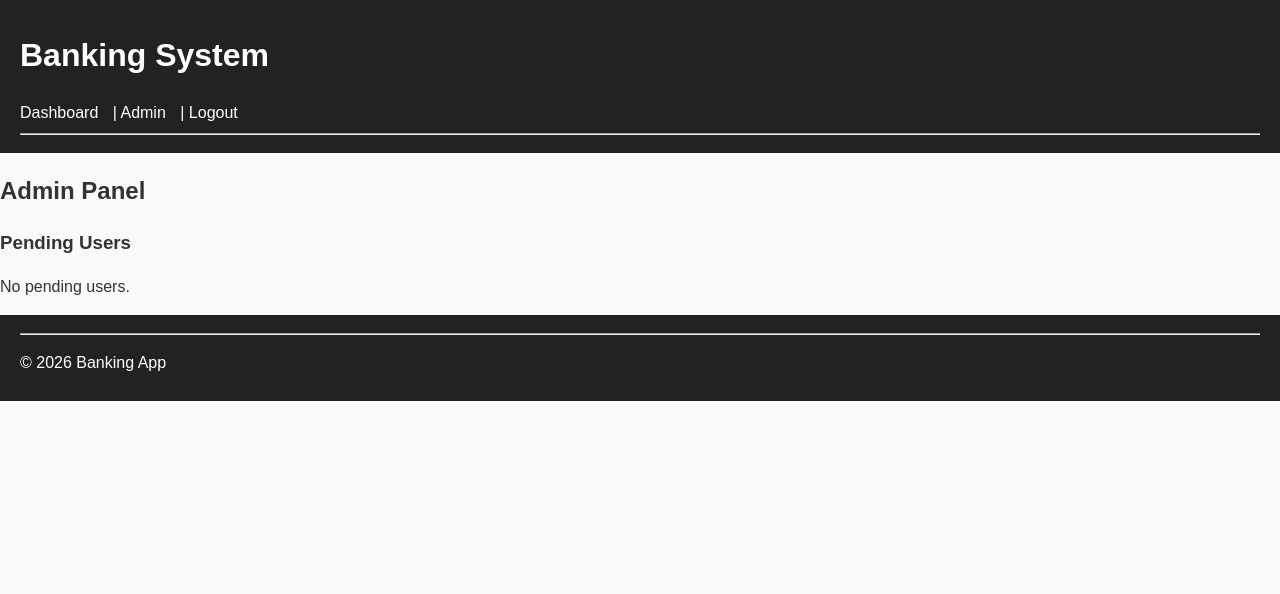
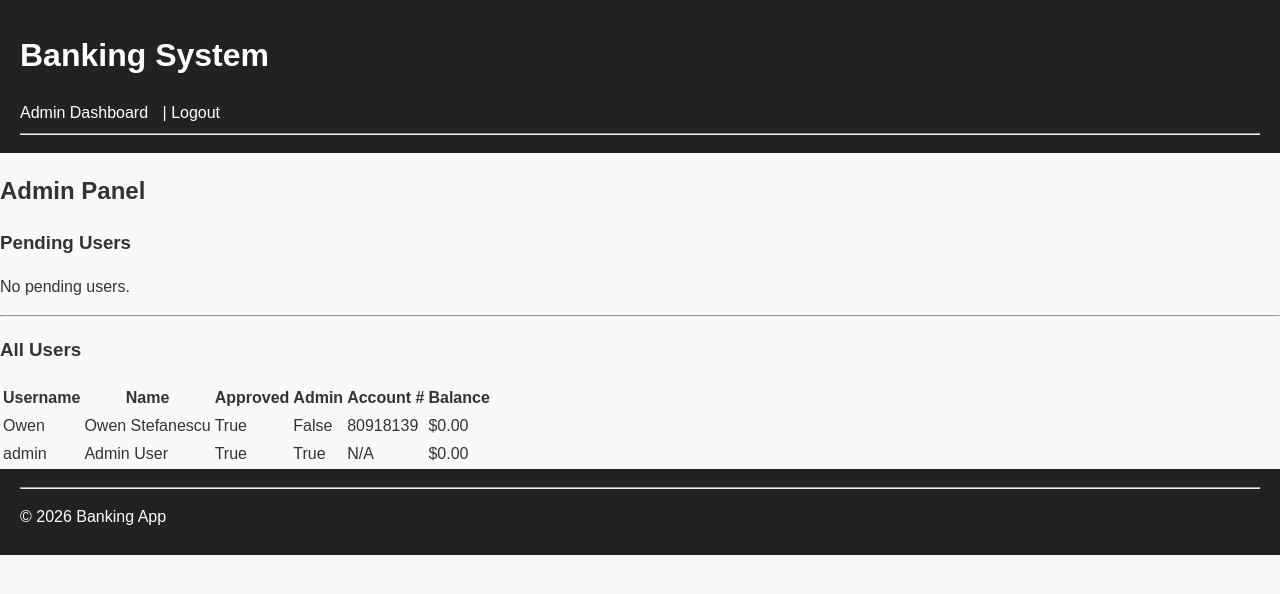
Before and after one commit to stefanescuowen-cmd/CSET-170-Final, a Flask app: page /admin in a window 1280 px wide. Shown: the top 594 px of the page. Run offline with Flask 3, Linux system fonts and the light colour scheme; the visitor is signed in with stand-in values (Sample User, id 1).

Commit message:
Implement user management features: add user deletion and detail viewing routes, enhance admin panel with all users display, and integrate transaction logging for transfers

```diff
--- a/bank_app/main.py
+++ b/bank_app/main.py
@@ -2,6 +2,7 @@ from flask import Flask, render_template, request, redirect, session, flash, get
 from config import Config
 from models import db
 from models.user import User
+from models.transaction import Transaction
 from werkzeug.security import generate_password_hash, check_password_hash
 import random
 
@@ -92,8 +93,10 @@ def admin_page():
     if not session.get("is_admin"):
         return "Unauthorized"
 
-    users = User.query.filter_by(approved=False).all()
-    return render_template("admin.html", users=users)
+    pending_users = User.query.filter_by(approved=False).all()
+    all_users = User.query.all()
+
+    return render_template("admin.html", pending_users=pending_users, all_users=all_users)
 
 # ------------------
 # Approve User Route
@@ -115,6 +118,35 @@ def approve(user_id):
     db.session.commit()
     flash(f"User {user.username} approved successfully!", "success")
     return redirect("/admin")
+
+# -----------------
+# Delete User Route
+# -----------------
+
+@app.route("/delete/<int:user_id>")
+def delete_user(user_id):
+    if not session.get("is_admin"):
+        return "Unauthorized"
+
+    user = User.query.get(user_id)
+    if user:
+        db.session.delete(user)
+        db.session.commit()
+        flash("User deleted", "success")
+
+    return redirect("/admin")
+
+# -----------------------
+# View User Details Route
+# -----------------------
+
+@app.route("/user/<int:user_id>")
+def view_user(user_id):
+    if not session.get("is_admin"):
+        return "Unauthorized"
+
+    user = User.query.get(user_id)
+    return render_template("user_detail.html", user=user)
 
 # -------------
 # Deposit Route
@@ -193,6 +225,15 @@ def transfer():
 
         sender.balance -= amount
         recipient.balance += amount
+
+        txn = Transaction(
+            sender_id=sender.id,
+            recipient_id=recipient.id,
+            amount=amount,
+            type="transfer"
+        )
+        db.session.add(txn)
+
         db.session.commit()
 
         flash(f"Transferred ${amount:.2f} to {recipient.username} successfully!", "success")
@@ -202,11 +243,15 @@ def transfer():
 
 # ---------------------------
 # Dashboard Route
-# ---------------------------
+# --------------------------
 @app.route("/dashboard")
 def dashboard():
     if "user_id" not in session:
         return redirect("/login")
+
+    # Prevent the admin from using user dashboard
+    if session.get("is_admin"):
+        return redirect("/admin")
 
     user = User.query.get(session["user_id"])
     return render_template("dashboard.html", user=user)
@@ -238,6 +283,13 @@ if __name__ == "__main__":
             db.session.add(admin_user)
             db.session.commit()
             print("Default admin created: username=admin, password=admin123")
+
+            admin_user.account_number = None
+            admin_user.balance = 0
+
+            db.session.add(admin_user)
+            db.session.commit()
+
         else:
             # Optional: ensure admin has correct password and flags (dev convenience)
             admin_user.password = generate_password_hash("admin123")
@@ -246,4 +298,9 @@ if __name__ == "__main__":
             db.session.commit()
             print("Admin already exists — password reset to 'admin123' for consistency")
 
+            admin_user.account_number = None
+            admin_user.balance = 0
+
+            db.session.commit()
+
     app.run(debug=True)
--- /dev/null
+++ b/bank_app/tempCodeRunnerFile.py
@@ -0,0 +1,3 @@
+sender.balance -= amount
+        recipient.balance += amount
+        db.session.commit()
--- a/bank_app/templates/admin.html
+++ b/bank_app/templates/admin.html
@@ -14,9 +14,11 @@
     {% endif %}
 {% endwith %}
 
+<!-- Pending Users Section -->
+
 <h3>Pending Users</h3>
 
-{% if users %}
+{% if pending_users %}
     <table class="pending-users">
         <thead>
             <tr>
@@ -29,14 +31,16 @@
             </tr>
         </thead>
         <tbody>
-        {% for user in users %}
+        {% for user in pending_users %}
             <tr>
                 <td>{{ user.username }}</td>
                 <td>{{ user.first_name }} {{ user.last_name }}</td>
                 <td>{{ user.ssn }}</td>
                 <td>{{ user.address }}</td>
                 <td>{{ user.phone }}</td>
-                <td><a class="approve-btn" href="/approve/{{ user.id }}">Approve</a></td>
+                <td>
+                    <a class="approve-btn" href="/approve/{{ user.id }}">Approve</a>
+                </td>
             </tr>
         {% endfor %}
         </tbody>
@@ -45,4 +49,40 @@
     <p>No pending users.</p>
 {% endif %}
 
+<hr>
+
+
+<!-- All Users Section -->
+
+<h3>All Users</h3>
+
+{% if all_users %}
+    <table class="all-users">
+        <thead>
+            <tr>
+                <th>Username</th>
+                <th>Name</th>
+                <th>Approved</th>
+                <th>Admin</th>
+                <th>Account #</th>
+                <th>Balance</th>
+            </tr>
+        </thead>
+        <tbody>
+        {% for user in all_users %}
+            <tr>
+                <td>{{ user.username }}</td>
+                <td>{{ user.first_name }} {{ user.last_name }}</td>
+                <td>{{ user.approved }}</td>
+                <td>{{ user.is_admin }}</td>
+                <td>{{ user.account_number or "N/A" }}</td>
+                <td>${{ "%.2f"|format(user.balance) }}</td>
+            </tr>
+        {% endfor %}
+        </tbody>
+    </table>
+{% else %}
+    <p>No users found.</p>
+{% endif %}
+
 {% endblock %}
--- a/bank_app/templates/base.html
+++ b/bank_app/templates/base.html
@@ -11,18 +11,17 @@
 
         <nav>
             {% if session.get('user_id') %}
+
+            {% if session.get('is_admin') %}
+            <a href="/admin">Admin Dashboard</a>
+            {% else %}
             <a href="/dashboard">Dashboard</a>
-
-        {% if not session.get('is_admin') %}
             <a href="/deposit">Deposit</a>
             <a href="/transfer">Transfer</a>
             {% endif %}
 
-        {% if session.get('is_admin') %}
-            | <a href="/admin">Admin</a>
-        {% endif %}
+            | <a href="/logout">Logout</a>
 
-        | <a href="/logout">Logout</a>
             {% else %}
             <a href="/register">Register</a> |
             <a href="/login">Login</a>
```
Also changed, not shown: bank_app/models/admin.py (deleted, +0 -14 lines), bank_app/models/transaction.py (added, +10 -0 lines), bank_app/app.py (deleted), instance/database.db. Lines whose indentation alone changed are shown as unchanged.
